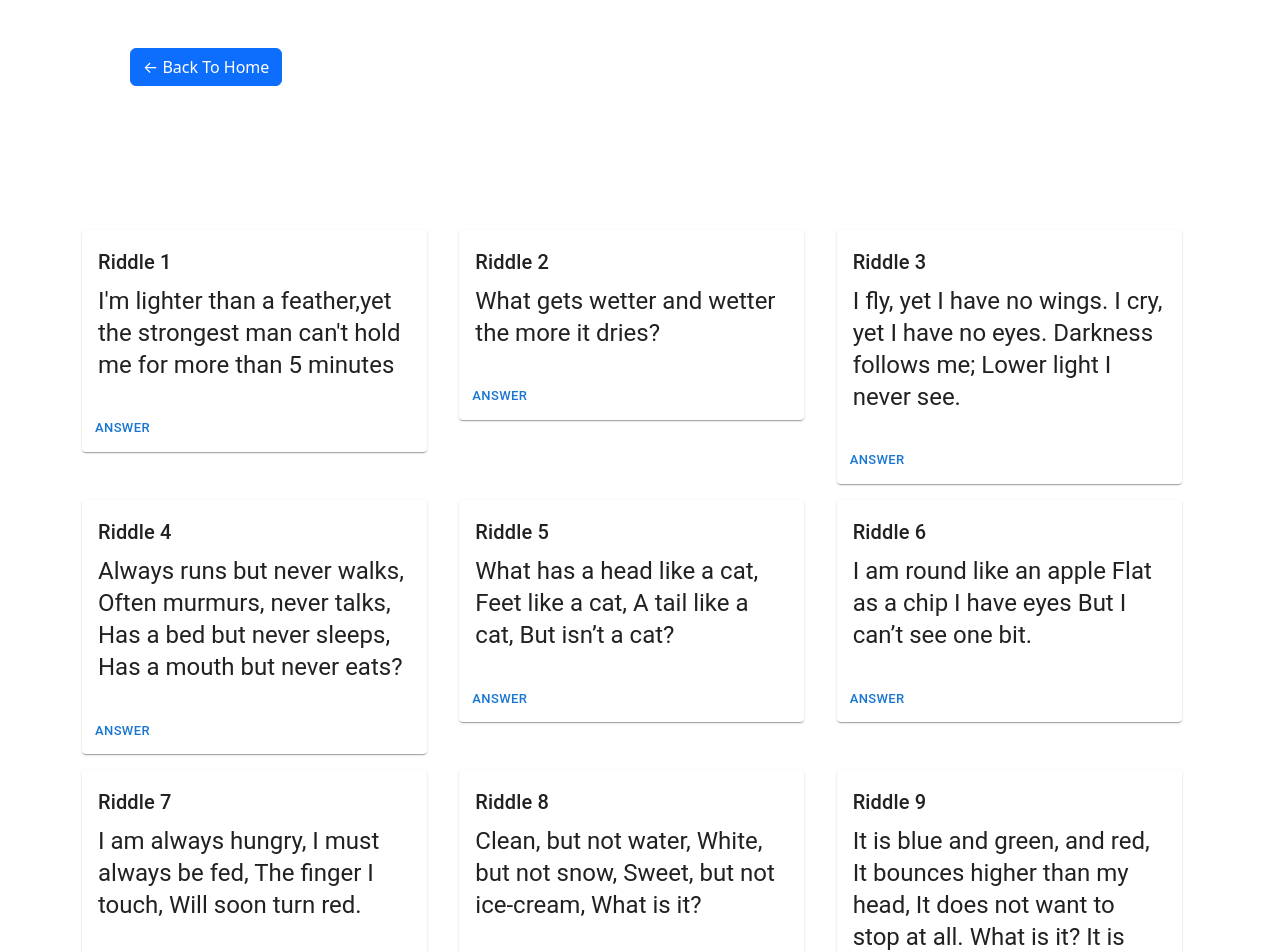
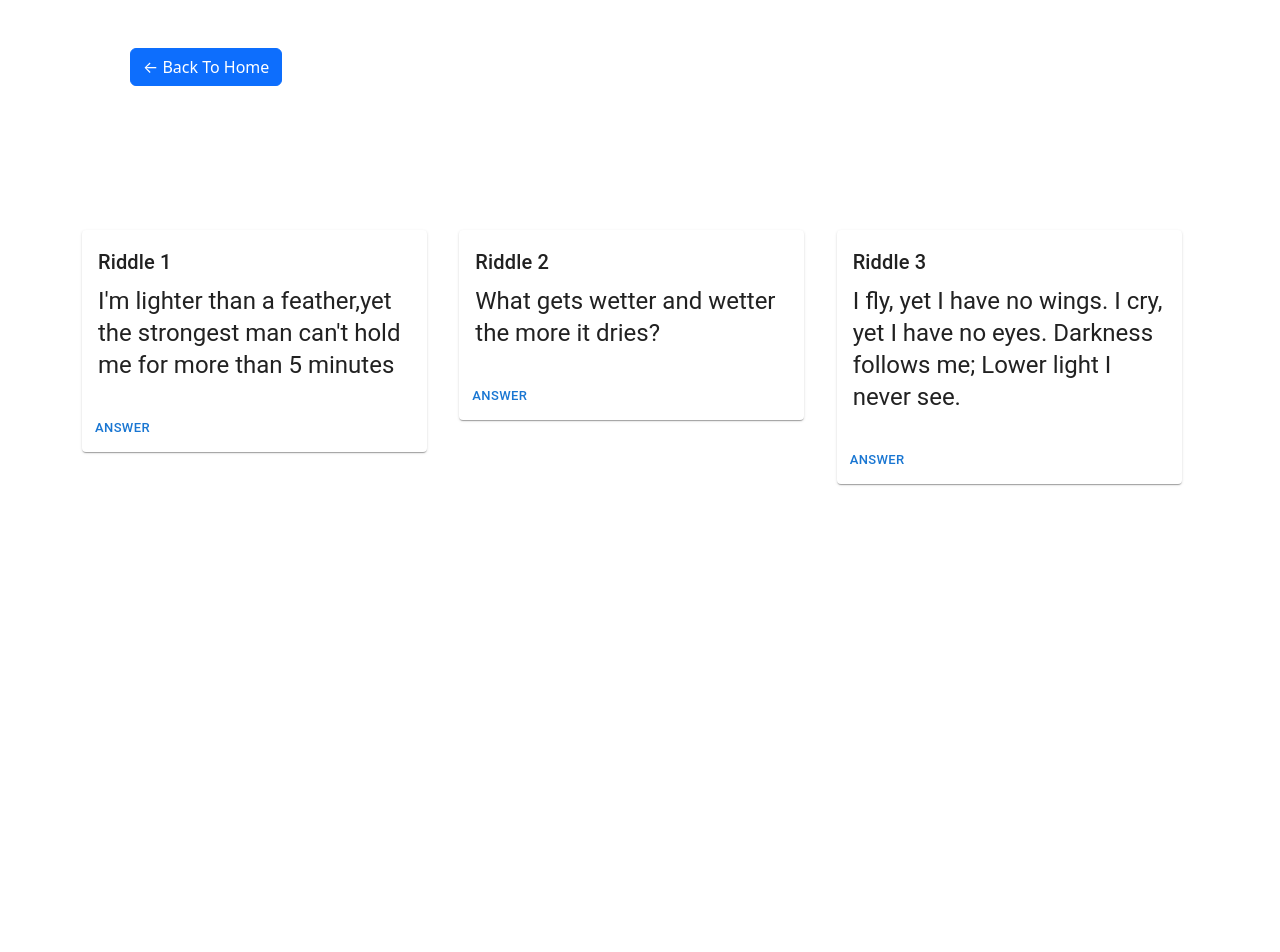
Before and after one commit to TemurEShtemirov/English-Task, a React (Vite) app: page /riddle in a window 1280 px wide. Shown: the top 952 px of the page. After the commit the page ends 800 px from the top, so only its background shows below. Built offline with nearby package versions, Linux system fonts and the light colour scheme.

Commit message:
fixed bugs and done

```diff
--- a/src/components/data/flags.js
+++ b/src/components/data/flags.js
@@ -22,41 +22,6 @@ export const Flags = [
   },
   {
     id: 3,
-    image: Australia,
-    title: "Australia",
-  },
-  {
-    id: 4,
-    image: Ireland,
-    title: "Ireland",
-  },
-  {
-    id: 5,
-    image: Mexico,
-    title: "Mexico",
-  },
-  {
-    id: 6,
-    image: New_Zealand,
-    title: "New Zealand",
-  },
-  {
-    id: 7,
-    image: South_Africa,
-    title: "South Africa",
-  },
-  {
-    id: 8,
-    image: Trnidad_Tobago,
-    title: "Trinidad and Tobago",
-  },
-  {
-    id: 9,
-    image: Jamaica,
-    title: "Jamaica",
-  },
-  {
-    id: 10,
     image: Canada,
     title: "Canada",
   },
--- a/src/components/data/provebs.js
+++ b/src/components/data/provebs.js
@@ -15,38 +15,8 @@ export const quicky_say = [
     description: " Fred fed Ted bread and Ted fed Fred bread",
   },
   {
-    id: 4,
-    title: "To Quickly Say 4",
-    description: " Four furious friends fought for the phone ",
-  },
-  {
-    id: 5,
+    id: 3,
     title: "To Quickly Say 5",
     description: "Five frantic frogs fled from fifty fierce fishes",
   },
-  {
-    id: 6,
-    title: "To Quickly Say 6",
-    description: "  I scream, you scream, we all scream for ice cream",
-  },
-  {
-    id: 7,
-    title: "To Quickly Say 7",
-    description: "Twelve twins twirled twelve twigs",
-  },
-  {
-    id: 8,
-    title: "To Quickly Say 8",
-    description: "If a dog chews shoes, whose shoes does he choose? ",
-  },
-  {
-    id: 9,
-    title: "To Quickly Say 9",
-    description: "  She sells seashells by the seashore ",
-  },
-  {
-    id: 10,
-    title: "To Quickly Say 10",
-    description: "Sheep should sleep in a shed",
-  },
-];
+]
--- a/src/components/data/riddle.js
+++ b/src/components/data/riddle.js
@@ -23,76 +23,4 @@ Lower light I never see.
     `,
     answer: "(A Cloud)",
   },
-  {
-    id: 4,
-    title: "Riddle 4",
-    description: `
-    Always runs but never walks,
-Often murmurs, never talks,
-Has a bed but never sleeps,
-Has a mouth but never eats?`,
-    answer: "(A River)",
-  },
-  {
-    id: 5,
-    title: "Riddle 5",
-    description: `
-    What has a head like a cat,
-Feet like a cat,
-A tail like a cat,
-But isn’t a cat? `,
-    answer: "(A Kitten)",
-  },
-  {
-    id: 6,
-    title: "Riddle 6",
-    description: `
-    I am round like an apple
-Flat as a chip
-I have eyes
-But I can’t see one bit. `,
-    answer: "(A Button)",
-  },
-  {
-    id: 7,
-    title: "Riddle 7",
-    description: `
-    I am always hungry,
-I must always be fed,
-The finger I touch,
-Will soon turn red.
-    `,
-    answer: "(Fire)",
-  },
-  {
-    id: 8,
-    title: "Riddle 8",
-    description: `
-    Clean, but not water,
-White, but not snow,
-Sweet, but not ice-cream,
-What is it?`,
-    answer: "(Sugar)",
-  },
-  {
-    id: 9,
-    title: "Riddle 9",
-    description: `
-    It is blue and green, and red,
-It bounces higher than my head,
-It does not want to stop at all.
-What is it? It is my…
-    `,
-    answer: "(A Ball)",
-  },
-  {
-    id: 10,
-    title: "Riddle 10",
-    description: `
-    I am purple, yellow, red, and green
-The King cannot reach me and neither can the Queen.
-I show my colors after the rain
-And only when the sun comes out again. `,
-    answer: "(A Rainbow)",
-  },
 ];
--- a/src/pages/Home.jsx
+++ b/src/pages/Home.jsx
@@ -25,13 +25,13 @@ export default function Home() {
               <CardMedia component="img" height="140" image={Proverbs} alt="Proverbs" />
               <CardContent>
                 <Typography gutterBottom variant="h5" component="div">
-                  Proverbs
+                  To Quickly Say
                 </Typography>
               </CardContent>
             </CardActionArea>
             <CardActions>
               <Button size="small" color="primary" onClick={() => handleOpenModal('Proverbs')}>
-                Share
+                Info
               </Button>
             </CardActions>
           </Card>
@@ -49,7 +49,7 @@ export default function Home() {
             </CardActionArea>
             <CardActions>
               <Button size="small" color="primary" onClick={() => handleOpenModal('Riddle')}>
-                Share
+                Info
               </Button>
             </CardActions>
           </Card>
@@ -67,7 +67,7 @@ export default function Home() {
             </CardActionArea>
             <CardActions>
               <Button size="small" color="primary" onClick={() => handleOpenModal('Flags')}>
-                Share
+                Info
               </Button>
             </CardActions>
           </Card>
```
